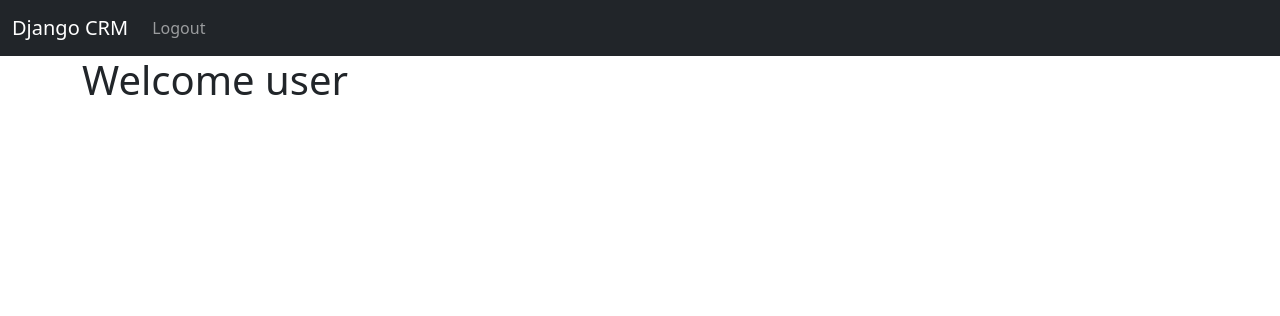
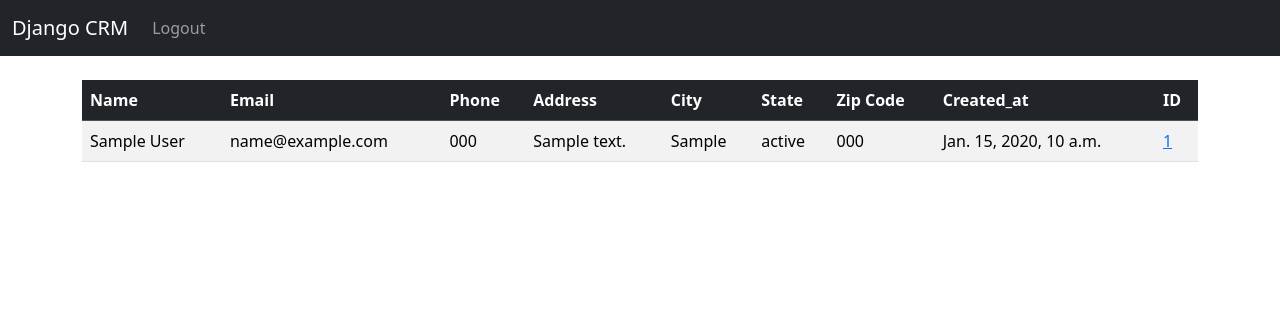
Before and after one commit to sathish-nalladevagari/Python_projects, a Django app: page / in a window 1280 px wide. Shown: the top 316 px of the page. Run offline with Django 5.2, Linux system fonts and the light colour scheme; a user stored in the database is signed in; tables that the repository leaves empty hold one stand-in row (values such as "Sample post").

Commit message:
implemented records and delete records of users

```diff
--- a/CRM/minicrm/website/templates/home.html
+++ b/CRM/minicrm/website/templates/home.html
@@ -4,11 +4,51 @@
 
 {% if user.is_authenticated %}
 
-<h1>Welcome user</h1>
+<br/>
+<table class="table table-striped table-hover">
+    <thead class="table-dark">
+        <tr>
+            <th scope="col">Name</th>
+            <th scope="col">Email</th>
+            <th scope="col">Phone</th>
+            <th scope="col">Address</th>
+            <th scope="col">City</th>
+            <th scope="col">State</th>
+            <th scope="col">Zip Code</th>
+            <th scope="col">Created_at</th>
+            <th scope="col">ID</th>
+        </tr>
+    </thead>
+    <tbody>
 
-{% else %}
+        {% if records%}
+        {% for record in records %}
 
-<h1>Home page without logged in </h1>
+        <tr>
+            <td>{{record.first_name}}
+            {{record.last_name}}</td>
+            <td>{{record.email}}</td>
+            <td>{{record.phone}}</td>
+            <td>{{record.address}}</td>
+            <td>{{record.city}}</td>
+            <td>{{record.state}}</td>
+            <td>{{record.zipcode}}</td>
+            <td>{{record.created_at}}</td>
+            <td><a href="{% url 'record' record.id %}">{{record.id}}</a> </td>
+        </tr>
+
+
+        {% endfor %}
+        {% endif %}
+
+        {% else %}
+
+    </tbody>
+</table>
+
+
+
+<h1>User not logged in</h1>
 
 {% endif%}
 
--- a/CRM/minicrm/website/urls.py
+++ b/CRM/minicrm/website/urls.py
@@ -1,9 +1,11 @@
 from django.urls import path
-from .views import index , login_user, logout_user , register_user
+from .views import home , login_user, logout_user , register_user , custromer_record , delete_record
 
 urlpatterns = [
-    path('', index ,name="home"),
+    path('', home ,name="home"),
     path('login/' , login_user , name='login'),
     path('logout/' , logout_user , name='logout'),
     path('register/' , register_user , name='register'),
+    path('record/<int:pk>' , custromer_record , name='record'),
+    path('delete_record/<int:pk>' , delete_record , name='delete_record'),
 ]
--- a/CRM/minicrm/website/views.py
+++ b/CRM/minicrm/website/views.py
@@ -2,13 +2,14 @@ from django.shortcuts import render, redirect
 from django.contrib.auth import authenticate , login , logout
 from django.contrib import messages
 from .forms import SignUpForm
+from .models import Record
 
 # Create your views here.
 
 
-def index(request):
-
-    return render(request, 'home.html' , {})
+def home(request):
+    records = Record.objects.all()
+    return render(request, 'home.html' , {'records' : records})
 
 def login_user(request):
     if request.method == 'POST':
@@ -19,7 +20,7 @@ def login_user(request):
         if user is not None:
             login(request , user)
             messages.success(request, "You have been logged in")
-            redirect('home')
+            return redirect('home')
         else:
             messages.success(request, "You have error  logged in please try again ")
             return redirect('login')
@@ -50,3 +51,21 @@ def register_user(request):
 		return render(request, 'register.html', {'form':form})
 
 	return render(request, 'register.html', {'form':form})
+
+def custromer_record(request, pk):
+    if request.user.is_authenticated:
+        record = Record.objects.get(id=pk)
+        return render(request, 'customer_record.html' ,{'record': record})
+    else:
+         messages.success(request, "You have to login to view this page")
+         return redirect('home')
+
+def delete_record(request, pk):
+     if request.user.is_authenticated:
+          recordit = Record.objects.get(id=pk)
+          recordit.delete()
+          messages.success(request, " you have deleted the user")
+          return redirect ('home')
+     else:
+          messages.success(request, " you dont have access to delete the user")
+          return redirect('home')
```
Also changed, not shown: CRM/minicrm/website/templates/customer_record.html (added, +32 -0 lines).
